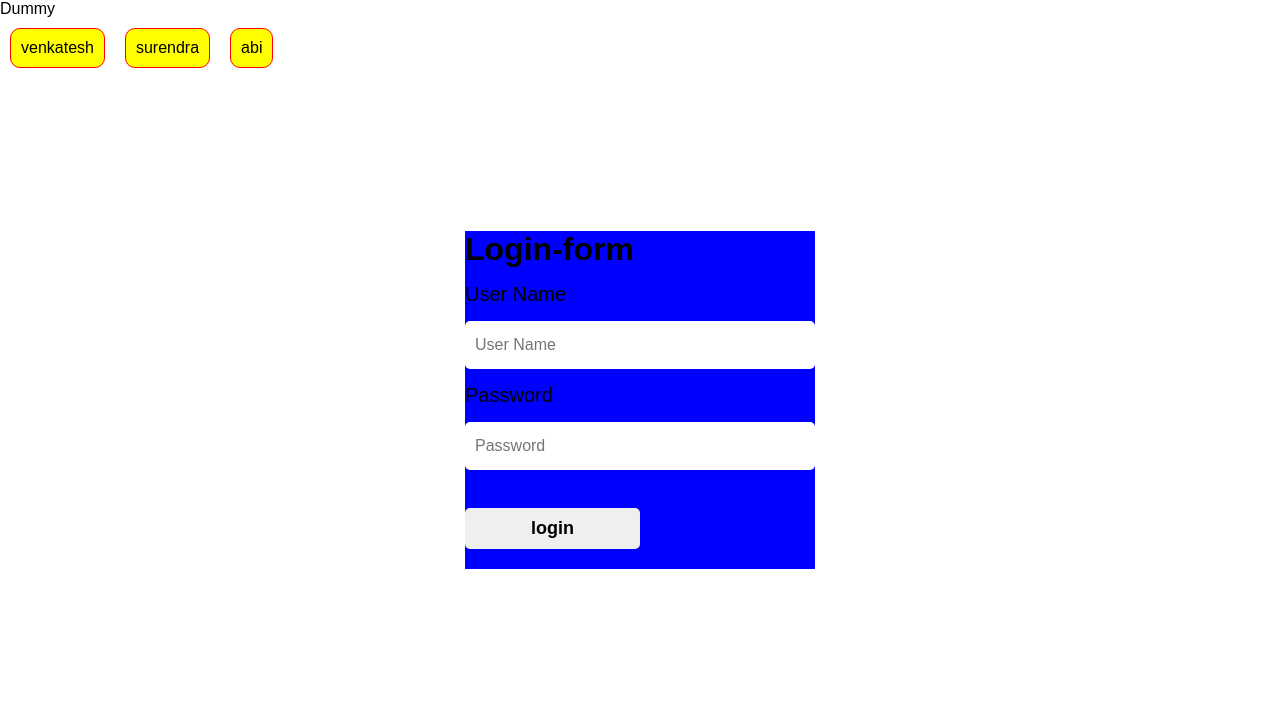
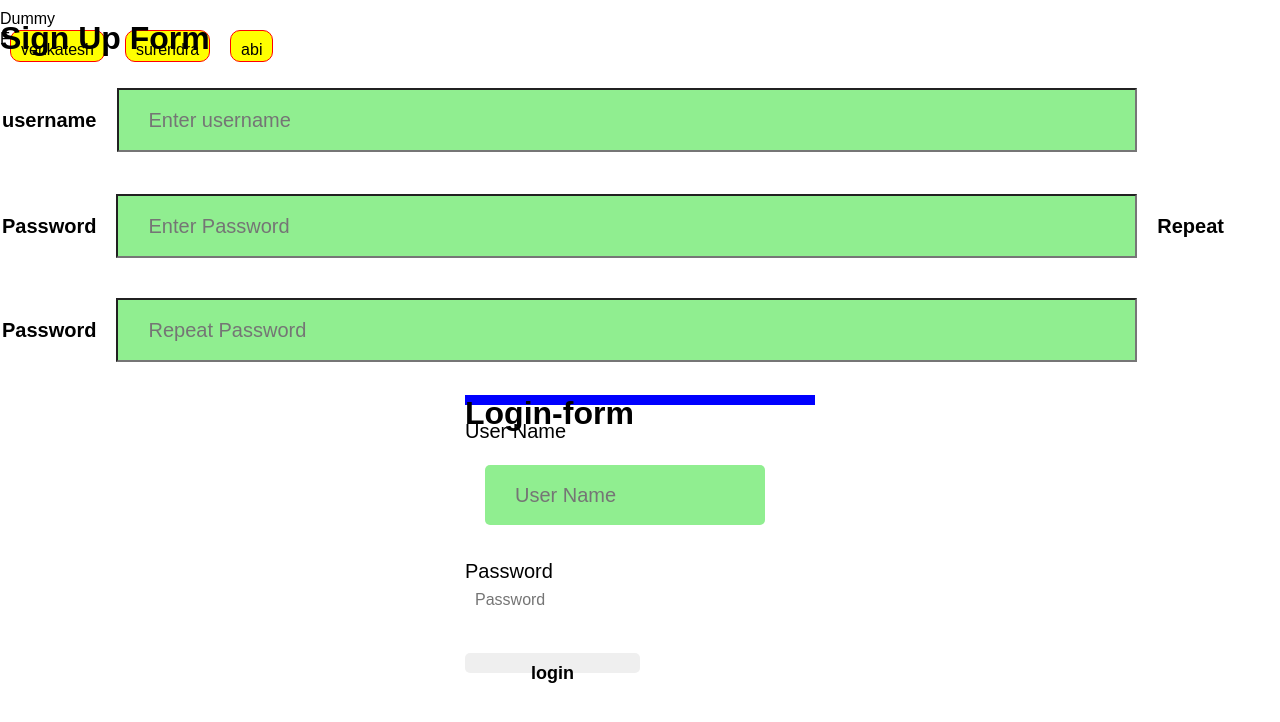
Before and after one commit to venkatesh2001A/react-q6trt7, a React (Create React App) app: page / in a window 1280 px wide. Shown: the top 722 px of the page. Built offline with nearby package versions, Linux system fonts and the light colour scheme.

Commit message:
1 file modified, 2 added

```diff
--- a/src/App.js
+++ b/src/App.js
@@ -2,12 +2,15 @@ import React from 'react';
 // import './style.css';
 import Login from './pages/login';
 import Dummy from './pages/Dummy';
+import Signup from './pages/signup';
 
 export default function App() {
   return (
     <div>
       <Login />
       <Dummy />
+
+      <Signup />
     </div>
   );
 }
--- /dev/null
+++ b/src/css/signup.css
@@ -0,0 +1,50 @@
+body {
+  font-family: 'Se', Tahoma, Geneva, Verdana, sans-serif;
+}
+
+* {
+  box-sizing: border-box width-200px;
+  height: 10px;
+}
+
+.formbody Container {
+  border: 1px solid red;
+  height: 70vh;
+  padding: 40px;
+  margin: 90px;
+  width: 50%;
+}
+
+input[type='text'],
+input[type='password'] {
+  width: 80%;
+  font-size: 20px;
+  padding: 30px;
+  margin: 20px;
+  /* display: inline-block; */
+  /* border: border; */
+  background: lightgreen;
+}
+
+label {
+  font-size: 20px;
+}
+
+input[type='text']:focus,
+input[type='password']:focus {
+  background-color: #ddd;
+  outline: none;
+}
+
+hr {
+  border: 1px solid #f1f1f1;
+  margin-bottom: 20px;
+}
+
+table {
+  width: 100%;
+}
+
+th {
+  height: 70px;
+}
--- /dev/null
+++ b/src/pages/signup.jsx
@@ -0,0 +1,47 @@
+import React from 'react';
+import '../css/signup.css';
+function Signup() {
+  return (
+    <form>
+      <div class="formContainer">
+        <h1>Sign Up Form</h1>
+
+        <br />
+        <br />
+        <table>
+          <tr>
+            <label for="username">
+              <b>username</b>
+            </label>
+            <input
+              type="text"
+              placeholder="Enter username"
+              name="username"
+              required
+            />
+          </tr>
+          <label for="password">
+            <b>Password</b>
+          </label>
+          <input
+            type="password"
+            placeholder="Enter Password"
+            name="password"
+            required
+          />
+          <label for="repeatPassword">
+            <b>Repeat Password</b>
+          </label>
+          <input
+            type="password"
+            placeholder="Repeat Password"
+            name="repeatPassword"
+            required
+          />
+        </table>
+      </div>
+      F{' '}
+    </form>
+  );
+}
+export default Signup;
```
